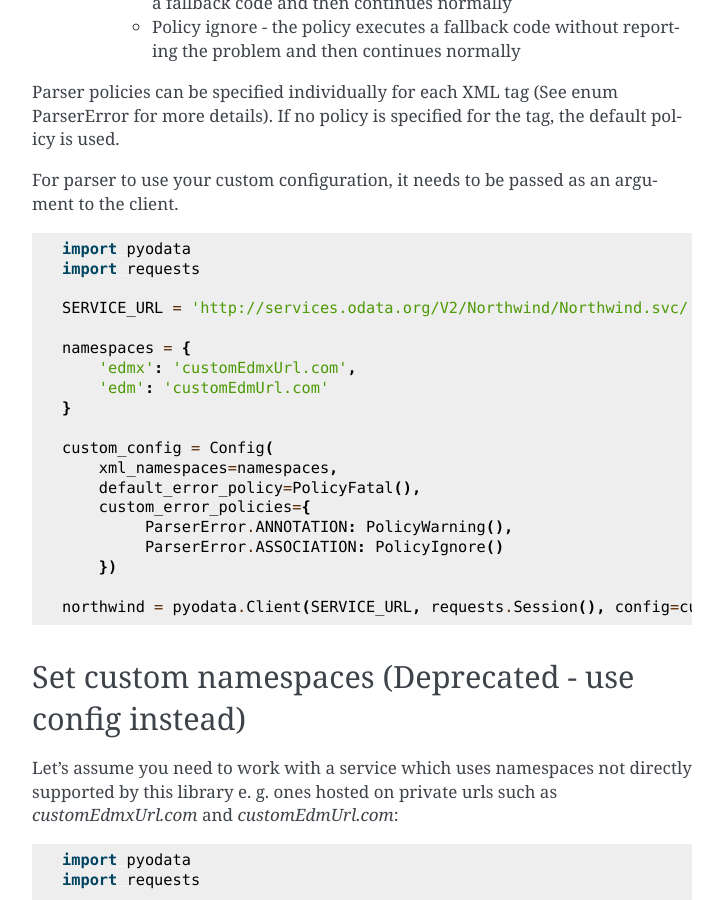
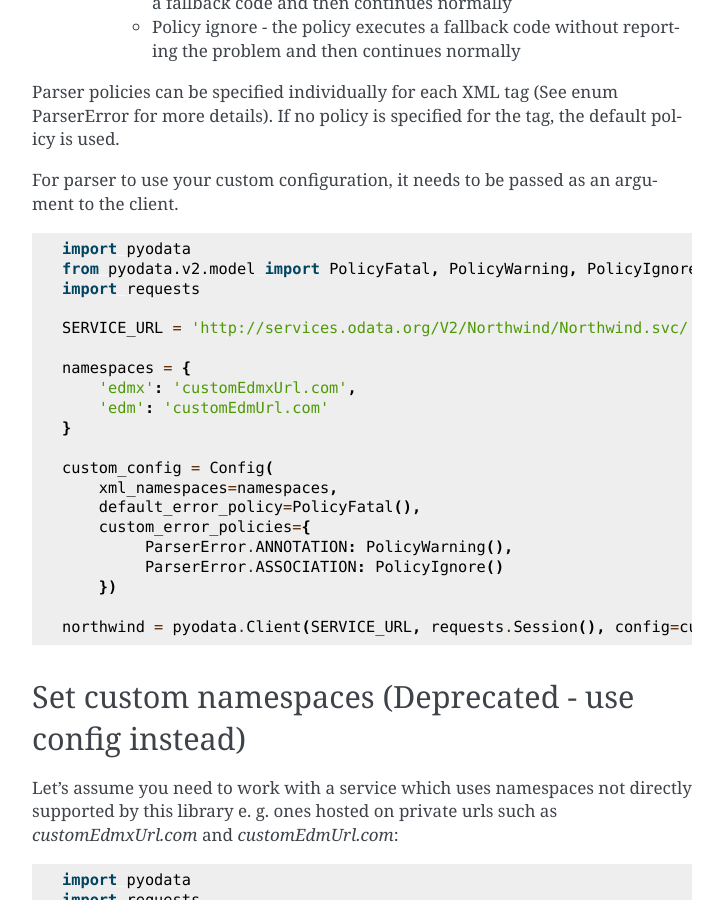
Before and after one commit to SAP/python-pyodata, a Sphinx documentation site: the page built from docs/usage/initialization.rst, in a window 1280 px wide and 900 px high, scrolled down 2095 px. Shown: the whole window, without its empty margins (388-1111 px from the left). Built offline with Sphinx 7.4.7, drawn with Linux system fonts in a browser that asks for light colours.

Commit message:
doc: import used symbols in the parse config example

```diff
--- a/docs/usage/initialization.rst
+++ b/docs/usage/initialization.rst
@@ -101,6 +101,7 @@
 .. code-block:: python
 
     import pyodata
+    from pyodata.v2.model import PolicyFatal, PolicyWarning, PolicyIgnore, ParserError, Config
     import requests
 
     SERVICE_URL = 'http://services.odata.org/V2/Northwind/Northwind.svc/'
```
